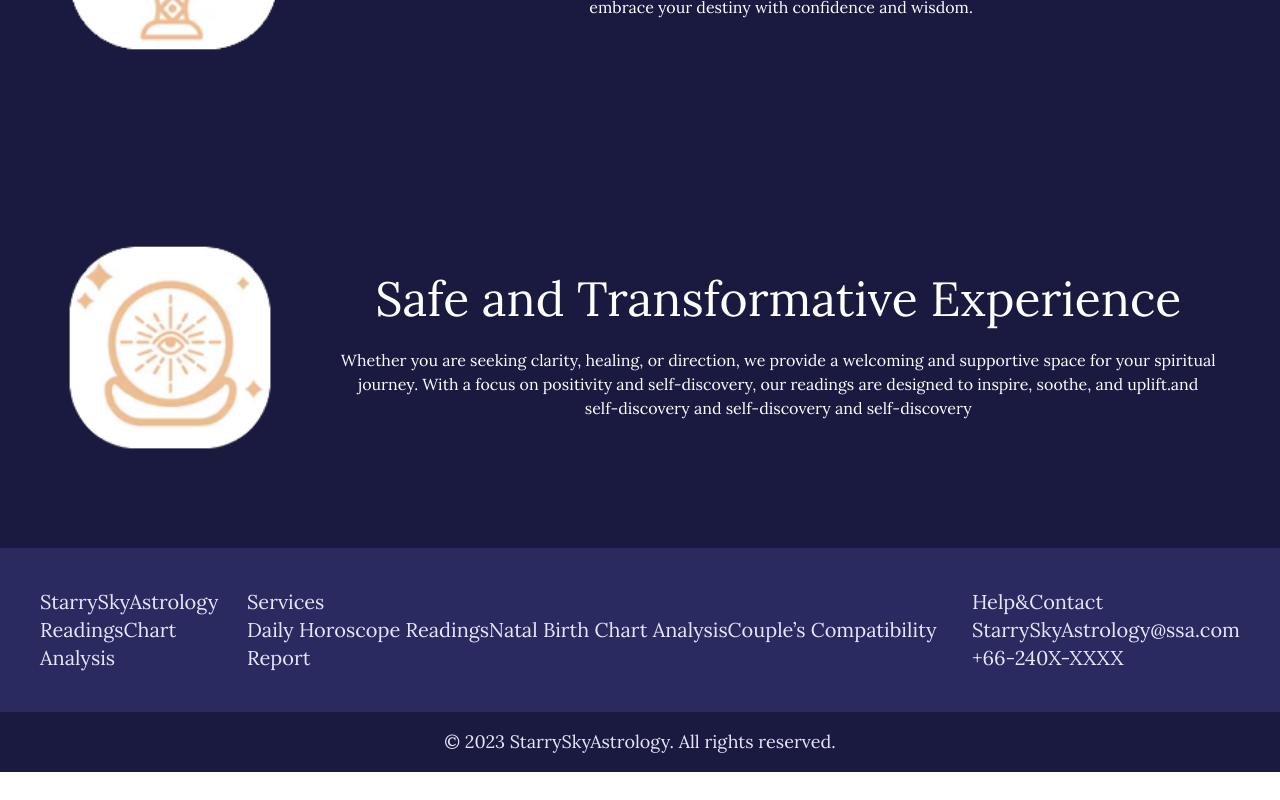
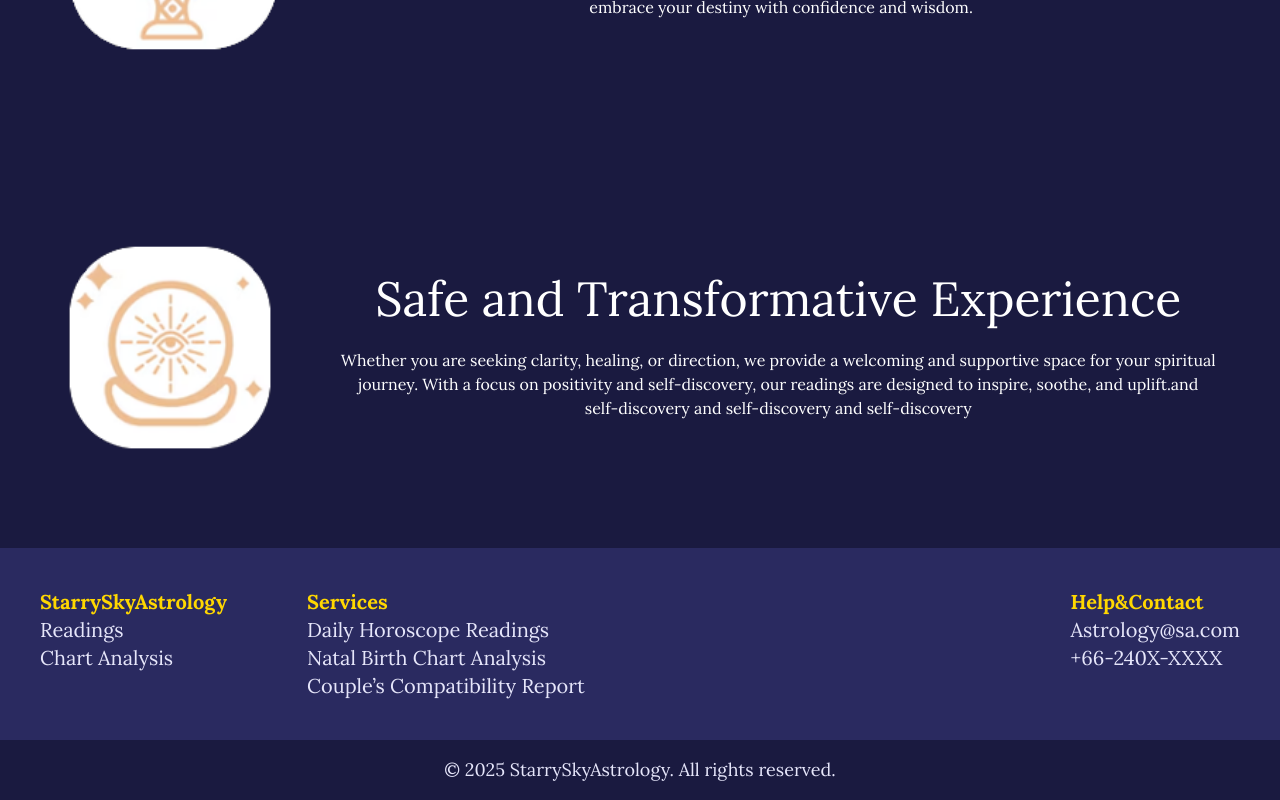
Before and after one commit to Boolooki/StarrySkyAsthology, a Next.js app: page / in a window 1280 px wide. Shown: the part 3405-4205 px from the top of the page. Before the commit the page ends 4177 px from the top, so only its background shows below. Built offline with nearby package versions, Linux system fonts and the light colour scheme.

Commit message:
Footer is done

```diff
--- a/src/app/components/Footer.tsx
+++ b/src/app/components/Footer.tsx
@@ -1,29 +1,33 @@
 export default function Footer() {
   return (
-    <div>
-      <div className="flex bg-[#2A2A60] text-[#E6E6FA] p-10 text-sm md:text-base lg:text-lg xl:text-xl 2xl:text-2xl">
-        <div className="">
-          <p>StarrySkyAstrology</p>
+    <div className="snap-start snap-always">
+      <div className="bg-[#2A2A60] text-[#E6E6FA] p-10 text-sm md:text-base lg:text-lg xl:text-xl 2xl:text-2xl">
+        <div className="flex justify-between">
+          <div className="flex flex-col gap-4 md:flex-row md:gap-20">
+            <div className="flex flex-col">
+              <p className="text-[#FFD700] font-bold">StarrySkyAstrology</p>
               <a href="book a reading">Readings</a>
               <a href="Chart Analysis">Chart Analysis</a>
             </div>
-        <div className="">
-          <p>Services</p>
+            <div className="flex flex-col">
+              <p className="text-[#FFD700] font-bold">Services</p>
               <a href="book a reading">Daily Horoscope Readings</a>
               <a href="Chart Analysis">Natal Birth Chart Analysis</a>
               <a href="Couples Compatibility Report">
                 Couple’s Compatibility Report
               </a>
             </div>
-        <div className="">
-          <p>Help&Contact</p>
-          <p>StarrySkyAstrology@ssa.com</p>
+          </div>
+          <div className="flex flex-col">
+            <p className="text-[#FFD700] font-bold">Help&Contact</p>
+            <p >Astrology@sa.com</p>
             <p>+66-240X-XXXX</p>
+          </div>
         </div>
       </div>
       <div className="bg-[#1A1A40]">
         <p className="text-[#E6E6FA] text-center text-xs md:text-sm lg:text-base xl:text-lg 2xl:text-xl p-4">
-          © 2023 StarrySkyAstrology. All rights reserved.
+          © 2025 StarrySkyAstrology. All rights reserved.
         </p>
       </div>
     </div>
```
Lines whose indentation alone changed are shown as unchanged.
